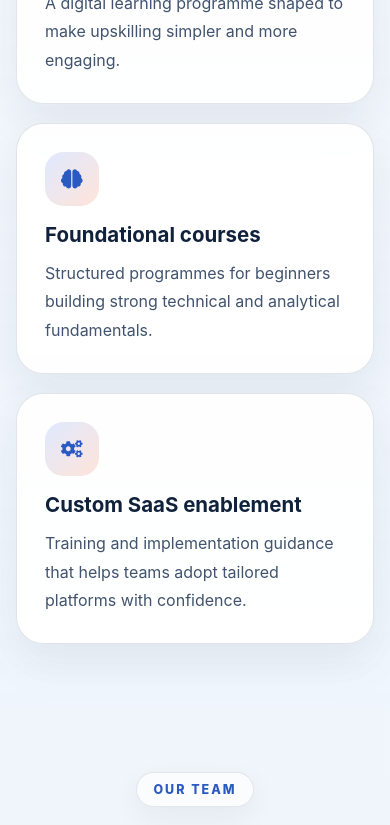
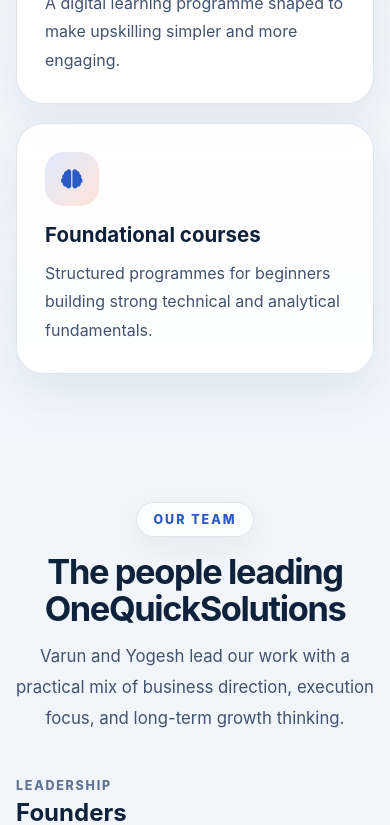
Before and after one commit to varundachuu/onequicksolutions-website, a React (Create React App) app: page / in a window 390 px wide. Shown: the part 10812-11637 px from the top of the page. Built offline with nearby package versions, Linux system fonts and the light colour scheme; no server answers.

Commit message:
Trim programmes section to two centered cards

```diff
--- a/src/components/css-files/services.css
+++ b/src/components/css-files/services.css
@@ -19,6 +19,11 @@
 
 .service-showcase__grid--compact {
   grid-template-columns: repeat(3, minmax(0, 1fr));
+}
+
+.service-showcase__grid--pair {
+  grid-template-columns: repeat(2, minmax(280px, 360px));
+  justify-content: center;
 }
 
 .service-showcase__feature {
@@ -96,7 +101,8 @@
 
 @media (max-width: 1024px) {
   .service-showcase__grid,
-  .service-showcase__grid--compact {
+  .service-showcase__grid--compact,
+  .service-showcase__grid--pair {
     grid-template-columns: repeat(2, minmax(0, 1fr));
   }
 
@@ -108,7 +114,8 @@
 
 @media (max-width: 680px) {
   .service-showcase__grid,
-  .service-showcase__grid--compact {
+  .service-showcase__grid--compact,
+  .service-showcase__grid--pair {
     grid-template-columns: 1fr;
   }
 }
--- a/src/components/js_components/Other-Services.js
+++ b/src/components/js_components/Other-Services.js
@@ -1,5 +1,5 @@
 import React from "react";
-import { FaBookOpen, FaBrain, FaCogs } from "react-icons/fa";
+import { FaBookOpen, FaBrain } from "react-icons/fa";
 import "../css-files/services.css";
 
 const programmes = [
@@ -14,12 +14,6 @@
     description:
       "Structured programmes for beginners building strong technical and analytical fundamentals.",
     icon: FaBrain,
-  },
-  {
-    title: "Custom SaaS enablement",
-    description:
-      "Training and implementation guidance that helps teams adopt tailored platforms with confidence.",
-    icon: FaCogs,
   },
 ];
 
@@ -40,7 +34,7 @@
           </p>
         </div>
 
-        <div className="service-showcase__grid service-showcase__grid--compact">
+        <div className="service-showcase__grid service-showcase__grid--compact service-showcase__grid--pair">
           {programmes.map((service) => {
             const Icon = service.icon;
 
```
